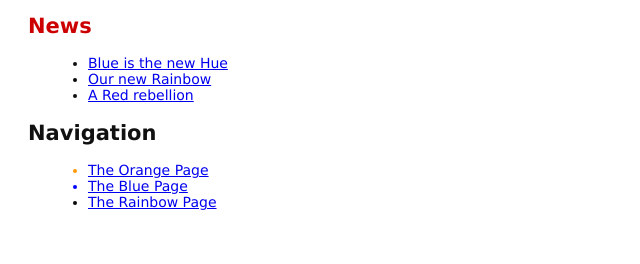
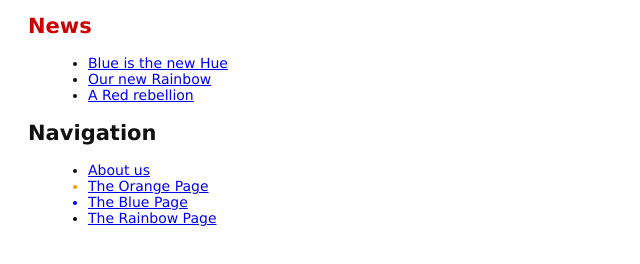
Before and after one commit to embruvik/my-git-repo, a plain HTML site: page index.html in a window 1280 px wide. Shown: the part 118-382 px from the top of the page, without its empty margins (0-640 px from the left). Drawn offline with Linux system fonts and the light colour scheme.

Commit message:
Add link to about section in home page

```diff
--- a/index.html
+++ b/index.html
@@ -16,6 +16,7 @@
     </ul>
     <h2>Navigation</h2>
     <ul>
+        <li><a href="about/index.html">About us</a></li>
         <li style="color:#F90"><a href="orange.html">The Orange Page</a></li>
         <li style="color:#00F"><a href="blue.html">The Blue Page</a></li>
         <li style="color:rgb(8, 8, 8)"><a href="rainbow.html">The Rainbow Page</a></li>
```
